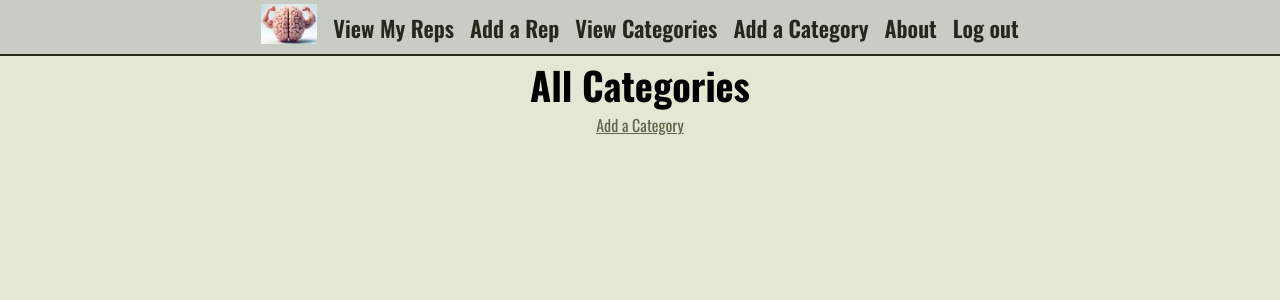
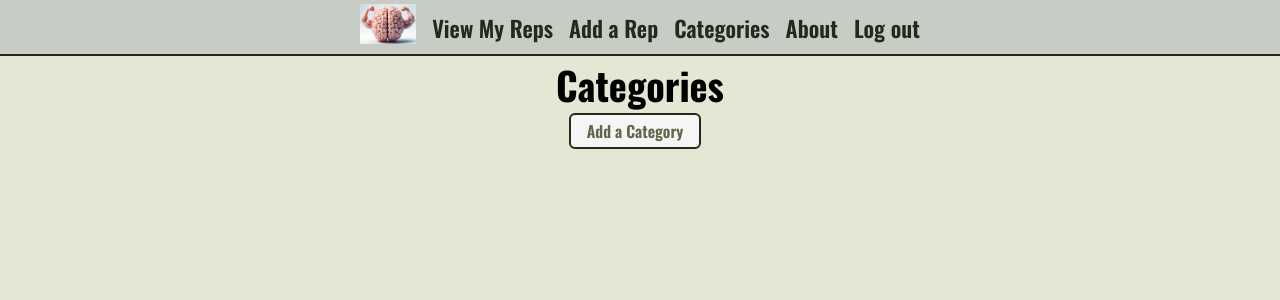
Before and after one commit to rbozek/reps, a Django app: page /categories/ in a window 1280 px wide. Shown: the top 300 px of the page. Run offline with Django 4.2, Linux system fonts and the light colour scheme; the visitor is signed in with stand-in values (Sample User, id 1); data that the repository does not hold is empty.

Commit message:
add category link - removed from main nav, added to category index

```diff
--- a/main_app/templates/base.html
+++ b/main_app/templates/base.html
@@ -52,8 +52,7 @@
           <li><a href="{% url 'rep-index' %}">View My Reps</a></li>
           <li><a href="{% url 'rep-create' %}">Add a Rep</a></li>
 
-          <li><a href="{% url 'category-index' %}">View Categories</a></li>
-          <li><a href="{% url 'category-create' %}">Add a Category</a></li>
+          <li><a href="{% url 'category-index' %}">Categories</a></li>
 
           <li><a href="{% url 'about' %}">About</a></li>
           <li><a href="{% url 'logout' %}">Log out</a></li>
--- a/main_app/templates/main_app/category_list.html
+++ b/main_app/templates/main_app/category_list.html
@@ -12,9 +12,8 @@
 {% block content %}
 
 <section class="page-header">
-  <h1>All Categories</h1>
-  {% comment %} <h2>View Categories image</h2> {% endcomment %}
-  {% comment %} <img src="{% static 'images/string.svg' %}" alt="A ball of string" /> {% endcomment %}
+  <h1>Categories</h1>
+  <a href="{% url 'category-create' %}"  class="btn standard">Add a Category</a>
 </section>
 
 <section class="card-container">
@@ -31,6 +30,4 @@
   {% endfor %}
 </section>
 
-<a href="{% url 'category-create' %}">Add a Category</a>
-
 {% endblock %}
```
